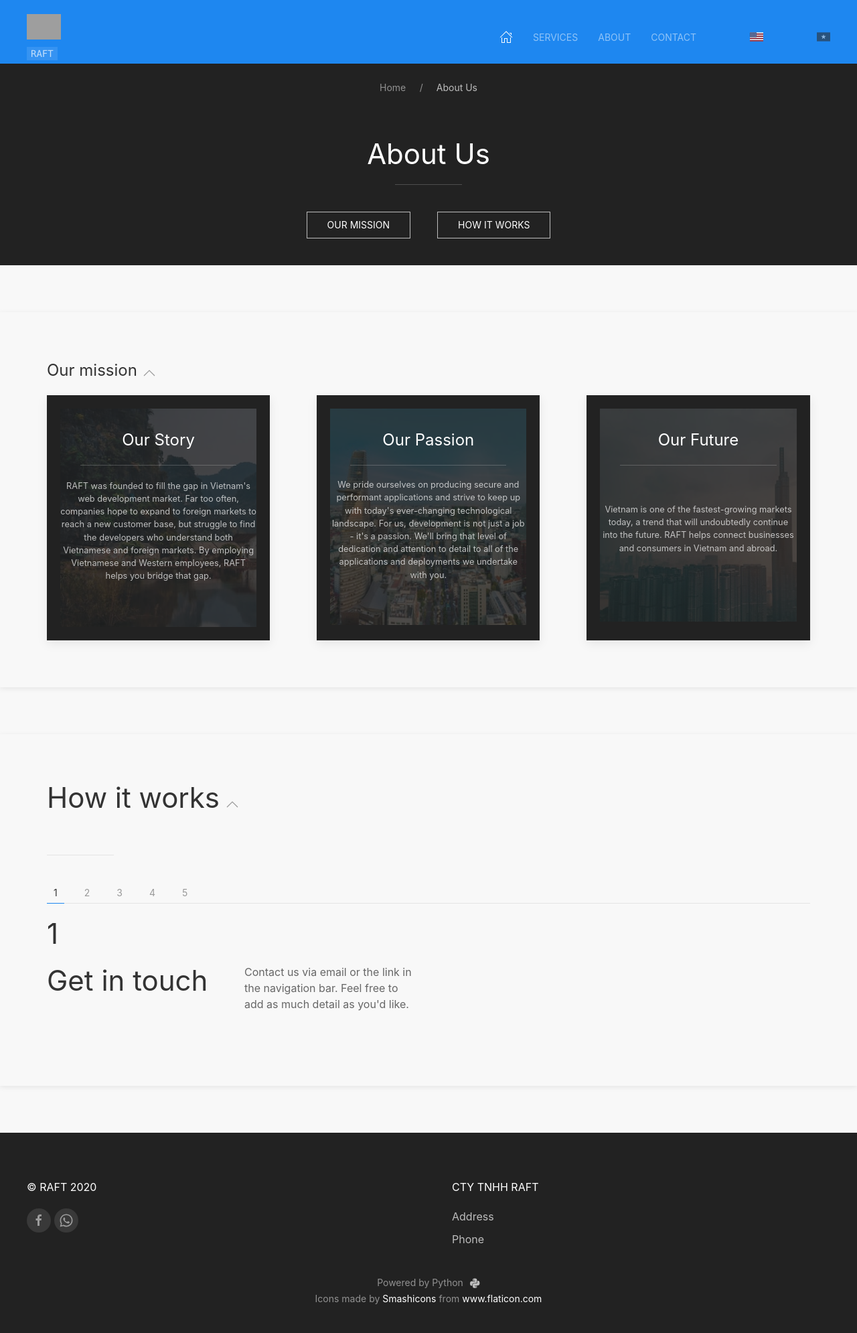
After one commit to ngua/raft_django, a Django app: page /about/ in a window 1280 px wide. The commit adds this page. Shown: the whole page at 67% size. Run offline with Django 3.2, Linux system fonts and the light colour scheme; style sheets or scripts are compiled from the project's sources; parts of the project's set-up code (start-up, migrations or seed data) failed here and were passed over; some libraries are stand-ins or nearby versions; grey boxes are pictures that could not be loaded.

Commit message:
Added about view, template

```diff
--- /dev/null
+++ b/raft/about.py
@@ -0,0 +1,52 @@
+from django.utils.translation import gettext_lazy as _
+
+
+about_us = {
+    'mission': {
+        'title': _('Our mission'),
+        'id': 'mission',
+        'content': [
+            {
+                'title': _('Our Story'),
+                'text': _("RAFT was founded to fill the gap in Vietnam's web development market. Far too often, companies hope to expand to foreign markets to reach a new customer base, but struggle to find the developers who understand both Vietnamese and foreign markets. By employing Vietnamese and Western employees, RAFT helps you bridge that gap."),
+                'img': 'mission_story.jpg'
+            },
+            {
+                'title': _('Our Passion'),
+                'text': _("We pride ourselves on producing secure and performant applications and strive to keep up with today's ever-changing technological landscape. For us, development is not just a job - it's a passion. We'll bring that level of dedication and attention to detail to all of the applications and deployments we undertake with you."),
+                'img': 'mission_passion.jpg'
+            },
+            {
+                'title': _('Our Future'),
+                'text': _("Vietnam is one of the fastest-growing markets today, a trend that will undoubtedly continue into the future. RAFT helps connect businesses and consumers in Vietnam and abroad."),
+                'img': 'mission_future.jpg'
+            }
+        ]
+    },
+    'steps': {
+        'title': _('How it works'),
+        'id': 'steps',
+        'content': [
+            {
+                'title': _('Get in touch'),
+                'description': _("Contact us via email or the link in the navigation bar. Feel free to add as much detail as you'd like."),
+            },
+            {
+                'title': _('Receive a price and time estimate'),
+                'description': _("We'll get back to you and offer an estimate of the time to complete your project as well as the total cost. We can adjust and negotiate at this stage, and add and subtract services until you're satisfied with the plan."),
+            },
+            {
+                'title': _('Sign a contract'),
+                'description': _("At this stage, you'll sign a contract with RAFT and pay the deposit to begin work on your application."),
+            },
+            {
+                'title': _('Deployment'),
+                'description': _("When development has finished on your application, we'll deploy it based on the agreed contractual terms and after receiving the final payment"),
+            },
+            {
+                'title': _('More questions?'),
+                'description': _("Feel free to reach out at any time to have RAFT answer your questions."),
+            },
+        ]
+    }
+}
--- /dev/null
+++ b/raft/templates/raft/about.html
@@ -0,0 +1,94 @@
+{% extends "nav_base.html" %}
+{% load static i18n %}
+{% block title %} About Us {% endblock title %}
+{% block breadcrumb %}
+<li><span>{% trans 'About Us' %}</span></li>
+{% endblock breadcrumb %}
+{% block area %}
+<section class="uk-section uk-section-small uk-section-secondary">
+  <div class="uk-padding-remove-vertical uk-grid uk-grid-child-width-1-1@m uk-flex uk-flex-center" uk-grid>
+    <header class="">
+      <h1 class="uk-heading">About Us</h1>
+      <hr class="uk-divider-small uk-text-center">
+    </header>
+  </div>
+  <div class="uk-padding-remove-vertical uk-grid uk-grid-child-width-1-1@m uk-flex uk-flex-center" uk-grid>
+    {% for item in content.values %}
+    <div>
+      <a class="uk-button uk-button-default" data-uk-scroll="duration: 500" href="#{{ item.id }}">{{ item.title }}</a>
+    </div>
+    {% endfor %}
+  </div>
+</section>
+{% with content.mission as mission %}
+<section id="{{ mission.id }}" class="uk-section uk-section-muted ">
+  <div class="uk-container uk-container-xlarge uk-box-shadow-small uk-padding-large">
+    <div class="totop">
+      <h3>
+        {{ mission.title }}
+      </h3>
+      <a href="#main" uk-totop uk-scroll></a>
+    </div>
+    <div class="uk-grid uk-text-center uk-child-width-1-1@s  uk-child-width-1-3@m uk-grid-large uk-grid-match" uk-grid>
+      {% for item in mission.content %}
+      <div>
+        <div class="uk-card uk-card-small uk-card-secondary uk-card-body">
+          <div class="uk-inline uk-overflow-hidden">
+            <img data-src="{% static 'raft/img/'|add:item.img %}" class="uk-preserve-width" height=300 width=500 alt="" uk-img>
+            <div class="uk-overlay uk-overlay-primary uk-position-cover uk-light">
+              <h3>{{ item.title }}</h3>
+              <hr>
+              <small class="uk-margin uk-position-center">{{ item.text }}</small>
+            </div>
+          </div>
+        </div>
+      </div>
+      {% endfor %}
+    </div>
+  </div>
+</section>
+{% endwith %}
+{% with content.steps as steps %}
+<section id="{{ steps.id }}" class="uk-section uk-section-muted uk-padding-remove-top">
+  <div class="uk-container uk-container-xlarge uk-dark uk-box-shadow-small uk-padding-large">
+    <div class="uk-grid uk-child-width-1-1@m " uk-grid>
+      <div class="totop">
+        <h1>
+          {{ steps.title }}
+        </h1>
+        <a href="#main" uk-totop uk-scroll></a>
+      </div>
+      <hr class="uk-divider-small uk-padding-remove-vertical">
+      <div class="uk-position-relative uk-visible-toggle" data-uk-switcher="easing: cubic-bezier(.16,.75,.47,1)" uk-switcher>
+        <ul class="uk-tab" data-uk-switcher="connect: .uk-switcher; animation: uk-animation-fade">
+          {% for step in steps.content %}
+          <li>
+            <a href="#">{{ forloop.counter }}</a>
+          </li>
+          {% endfor %}
+        </ul>
+        <ul class="uk-switcher uk-margin">
+          {% for step in content.steps.content %}
+          <li>
+            <div data-uk-scrollspy-class="uk-animation-slide-right-medium ">
+              <div>
+                <h1>{{ forloop.counter }}</h1>
+              </div>
+              <div class="uk-grid-match uk-child-width-1-4@m " uk-grid>
+                <div>
+                  <h1>{{ step.title }}</h1>
+                </div>
+                <div>
+                  <p>{{ step.description }}<p>
+                </div>
+              </div>
+            </div>
+          </li>
+          {% endfor %}
+        </ul>
+      </div>
+    </div>
+  </div>
+  {% endwith %}
+</section>
+{% endblock area %}
--- a/raft/urls.py
+++ b/raft/urls.py
@@ -4,6 +4,7 @@ from . import views
 
 urlpatterns = [
     path('', views.index, name='index'),
+    path('about/', views.about, name='about'),
     path('contact/', views.ContactView.as_view(), name='contact'),
     path('convert/', views.convert_currency, name='convert')
 ]
--- a/raft/views.py
+++ b/raft/views.py
@@ -15,15 +15,22 @@ from djmoney.contrib.exchange.models import convert_money
 from services.models import Service
 from .forms import ContactForm
 from .index import slider, switcher
+from .about import about_us
 
 
 CACHE_TTL = getattr(settings, 'CACHE_TTL', DEFAULT_TIMEOUT)
 
 
-# @cache_page(CACHE_TTL)
+@cache_page(CACHE_TTL)
 def index(request):
     context = {'switcher': switcher, 'slider': slider}
     return render(request, 'raft/index.html', context=context)
+
+
+# @cache_page(CACHE_TTL)
+def about(request):
+    context = {'content': about_us}
+    return render(request, 'raft/about.html', context=context)
 
 
 @csrf_exempt
@@ -50,6 +57,7 @@ def convert_currency(request):
     return JsonResponse(response)
 
 
+@method_decorator(cache_page(CACHE_TTL), name='dispatch')
 class ContactView(FormView):
     template_name = 'raft/contact.html'
     form_class = ContactForm
--- a/services/templates/services/estimate.html
+++ b/services/templates/services/estimate.html
@@ -64,5 +64,5 @@
 {% endblock area %}
 {% block body_js %}
 <script src="https://cdn.jsdelivr.net/npm/js-cookie@rc/dist/js.cookie.min.js"></script>
-<script src="{% static 'raft/js/estimate.js' %}"></script>
+<script src="{% static 'services/js/estimate.js' %}"></script>
 {% endblock body_js %}
--- a/services/templates/services/services.html
+++ b/services/templates/services/services.html
@@ -58,5 +58,5 @@
 {% endfor %}
 {% endblock area %}
 {% block body_js %}
-<script src="{% static 'raft/js/services.js'%}"></script>
+<script src="{% static 'services/js/services.js'%}"></script>
 {% endblock body_js %}
--- a/static/styles/scss/raft/_main.scss
+++ b/static/styles/scss/raft/_main.scss
@@ -112,3 +112,7 @@ button#reload {
 .top {
   padding-bottom: 55px;
 }
+
+.totop {
+  display: block ruby;
+}
--- a/templates/base.html
+++ b/templates/base.html
@@ -57,6 +57,13 @@
                 <li><a href="#">{% trans 'About' %}</a></li>
                 <li><a href="{% url 'contact' %}">{% trans 'Contact' %}</a></li>
             </ul>
+            {% for language in languages %}
+            <form action="{% url 'set_language' %}" id="form_{{ language.code}}" class="uk-animation-fade" method="POST" style="display: inline ruby">{% csrf_token %}
+              <input name="next" type="hidden" value="{{ request.get_full_path|slice_url }}">
+              <input name="language" type="hidden" value="{{ language.code }}">
+            </form>
+            <button type="submit" form="form_{{ language.code}}" class="lang" {% if language.code == LANGUAGE_CODE %}disabled{% endif %}><img class="uk-animation-fade uk-align-bottom icon uk-margin-left" src="{% static 'img/'|add:language.code|add:'.svg' %}" alt="{{ language.code }}" uk-svg width="20" height="20"></button>
+            {% endfor %}
           </li>
         </ul>
         <h5>CTY TNHH RAFT</h5>
```
Also changed, not shown: raft/static/raft/img/mission_future.jpg (added), raft/static/raft/img/mission_passion.jpg (added), raft/static/raft/img/mission_story.jpg (added), services/static/services/js/estimate.js (renamed from raft/static/raft/js/estimate.js), services/static/services/js/services.js (renamed from raft/static/raft/js/services.js).
